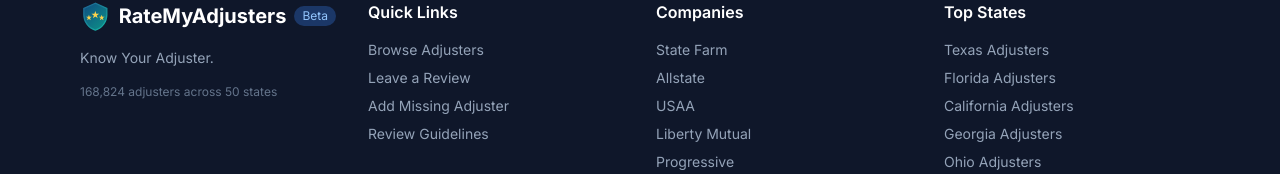
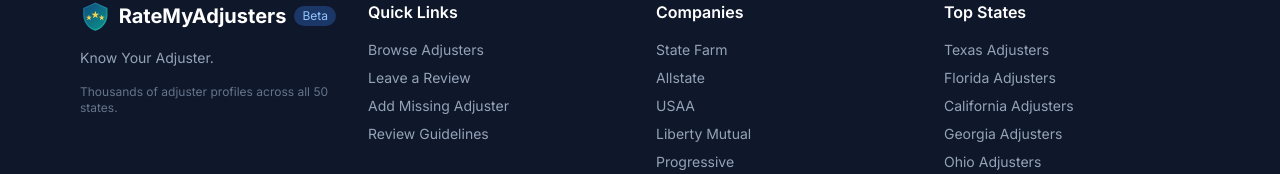
Before and after one commit to RateMyAdjusters/ratemyadjusters, a Next.js app in the folder ratemyadjusters/: page / in a window 1280 px wide. Shown: the part 3630-3804 px from the top of the page. Built offline with nearby package versions, Linux system fonts and the light colour scheme; no server answers.

Commit message:
Update Footer.tsx

```diff
--- a/ratemyadjusters/components/Footer.tsx
+++ b/ratemyadjusters/components/Footer.tsx
@@ -65,7 +65,7 @@
               Know Your Adjuster.
             </p>
             <p className="text-slate-500 text-xs">
-              168,824 adjusters across 50 states
+              Thousands of adjuster profiles across all 50 states.
             </p>
           </div>
 
```
